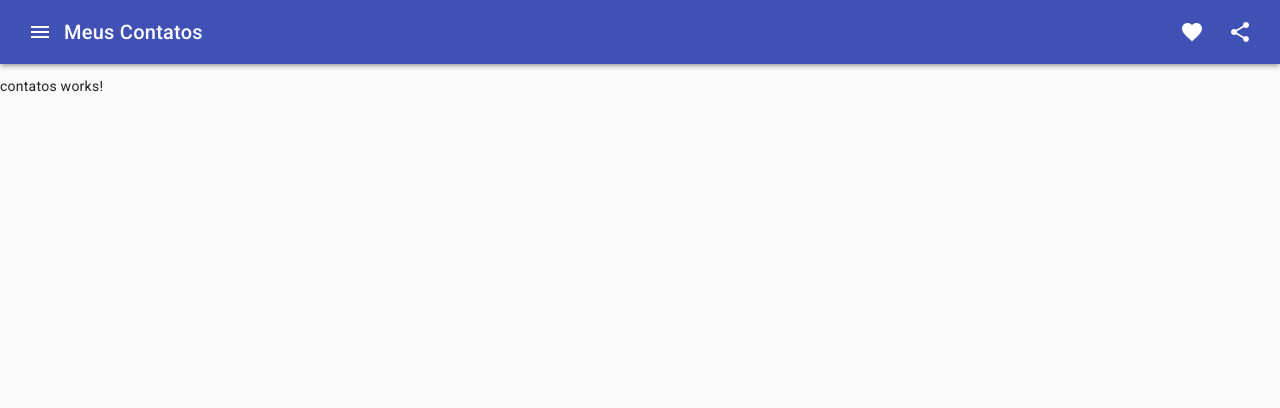
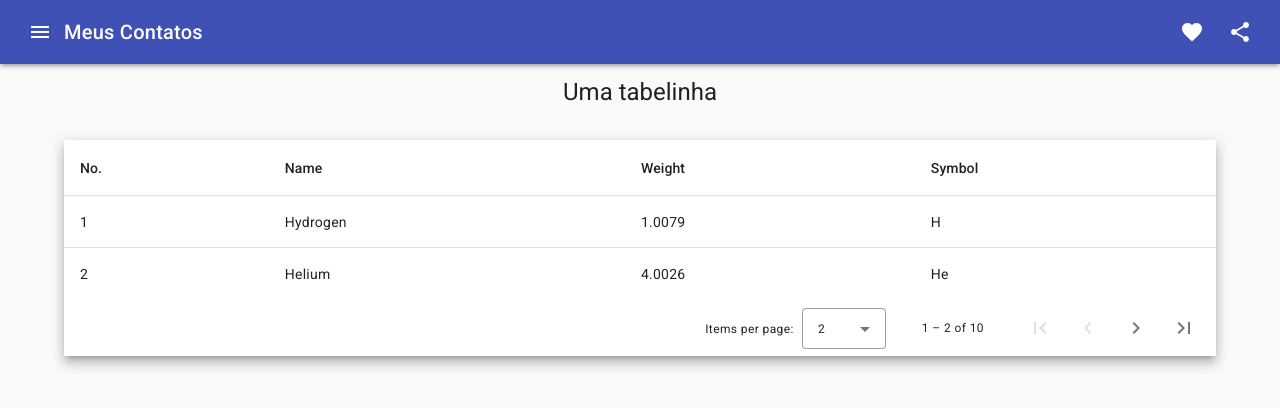
Before and after one commit to marcosdessaUCSal/lista-contatos, an Angular app in the folder FRONTEND/contatos/: page /contatos in a window 1280 px wide. Shown: the top 408 px of the page. Built offline with nearby package versions, Linux system fonts and the light colour scheme.

Commit message:
FRONT: modelo provisório da funcionalidade Contatos, com dados mocados

```diff
--- a/FRONTEND/contatos/src/app/components/contatos/contatos.component.css
+++ b/FRONTEND/contatos/src/app/components/contatos/contatos.component.css
@@ -0,0 +1,31 @@
+.container {
+    width: 90%;
+    margin: auto;
+}
+
+table {
+    width: 100%;
+}
+
+mat-form-field {
+    width: 100%;
+}
+
+button {
+    width: 100%;
+    margin-bottom: 1rem;
+}
+
+h1 {
+    width: 100%;
+    text-align: center;
+    margin-bottom: 2rem;
+}
+
+.edit {
+    color: darkslateblue;
+}
+
+.delete {
+    color: brown;
+}
--- a/FRONTEND/contatos/src/app/components/contatos/contatos.component.html
+++ b/FRONTEND/contatos/src/app/components/contatos/contatos.component.html
@@ -1 +1,40 @@
-<p>contatos works!</p>
+<div class="container">
+    <h1>Uma tabelinha</h1>
+
+    <div class="mat-elevation-z8">
+        <table mat-table [dataSource]="dataSource">
+
+            <!--- Note that these columns can be defined in any order.
+                  The actual rendered columns are set as a property on the row definition" -->
+
+            <!-- Position Column -->
+            <ng-container matColumnDef="position">
+                <th mat-header-cell *matHeaderCellDef> No. </th>
+                <td mat-cell *matCellDef="let element"> {{element.position}} </td>
+            </ng-container>
+
+            <!-- Name Column -->
+            <ng-container matColumnDef="name">
+                <th mat-header-cell *matHeaderCellDef> Name </th>
+                <td mat-cell *matCellDef="let element"> {{element.name}} </td>
+            </ng-container>
+
+            <!-- Weight Column -->
+            <ng-container matColumnDef="weight">
+                <th mat-header-cell *matHeaderCellDef> Weight </th>
+                <td mat-cell *matCellDef="let element"> {{element.weight}} </td>
+            </ng-container>
+
+            <!-- Symbol Column -->
+            <ng-container matColumnDef="symbol">
+                <th mat-header-cell *matHeaderCellDef> Symbol </th>
+                <td mat-cell *matCellDef="let element"> {{element.symbol}} </td>
+            </ng-container>
+
+            <tr mat-header-row *matHeaderRowDef="displayedColumns"></tr>
+            <tr mat-row *matRowDef="let row; columns: displayedColumns;"></tr>
+        </table>
+
+        <mat-paginator #paginator [pageSizeOptions]="[2, 4, 6, 10]" showFirstLastButtons></mat-paginator>
+    </div>
+</div>
--- a/FRONTEND/contatos/src/app/components/contatos/contatos.component.ts
+++ b/FRONTEND/contatos/src/app/components/contatos/contatos.component.ts
@@ -1,10 +1,56 @@
-import { Component } from '@angular/core';
+import { Component, OnInit, ViewChild } from '@angular/core';
+import { MatPaginator, PageEvent } from '@angular/material/paginator';
+import { MatTableDataSource } from '@angular/material/table';
 
 @Component({
   selector: 'app-contatos',
   templateUrl: './contatos.component.html',
   styleUrls: ['./contatos.component.css']
 })
-export class ContatosComponent {
+
+
+
+export class ContatosComponent implements OnInit {
+
+  ELEMENT_DATA: any = [];
+
+  dataSource = new MatTableDataSource<any>(this.ELEMENT_DATA);
+  dataSourceWithPageSize = new MatTableDataSource<any>(this.ELEMENT_DATA);
+
+  @ViewChild('paginator') paginator!: MatPaginator;
+  @ViewChild('paginatorPageSize') paginatorPageSize!: MatPaginator;
+
+  displayedColumns: string[] = ['position', 'name', 'weight', 'symbol'];
+  // dataSource = this.ELEMENT_DATA;
+
+
+
+  constructor() { }
+
+  ngOnInit(): void {
+    this.ELEMENT_DATA = [
+      { position: 1, name: 'Hydrogen', weight: 1.0079, symbol: 'H' },
+      { position: 2, name: 'Helium', weight: 4.0026, symbol: 'He' },
+      { position: 3, name: 'Lithium', weight: 6.941, symbol: 'Li' },
+      { position: 4, name: 'Beryllium', weight: 9.0122, symbol: 'Be' },
+      { position: 5, name: 'Boron', weight: 10.811, symbol: 'B' },
+      { position: 6, name: 'Carbon', weight: 12.0107, symbol: 'C' },
+      { position: 7, name: 'Nitrogen', weight: 14.0067, symbol: 'N' },
+      { position: 8, name: 'Oxygen', weight: 15.9994, symbol: 'O' },
+      { position: 9, name: 'Fluorine', weight: 18.9984, symbol: 'F' },
+      { position: 10, name: 'Neon', weight: 20.1797, symbol: 'Ne' }
+    ];
+    this.dataSource = new MatTableDataSource<any>(this.ELEMENT_DATA);
+    this.dataSourceWithPageSize = new MatTableDataSource(this.ELEMENT_DATA);
+    this.dataSource.paginator = this.paginator;
+
+
+  }
+
+  ngAfterViewInit() {
+    this.dataSource.paginator = this.paginator;
+    this.dataSourceWithPageSize.paginator = this.paginatorPageSize;
+  }
+
 
 }
--- a/FRONTEND/contatos/src/app/components/sobre/sobre.component.css
+++ b/FRONTEND/contatos/src/app/components/sobre/sobre.component.css
@@ -5,7 +5,7 @@
     background-color: lightgray;
 }
 
-img {
+.imgjob {
     height: 15rem;
 }
 
--- a/FRONTEND/contatos/src/app/components/sobre/sobre.component.html
+++ b/FRONTEND/contatos/src/app/components/sobre/sobre.component.html
@@ -1,9 +1,11 @@
+<!-- <img src="assets/fundo.jpg" alt=""> -->
+
 <div class="card mat-elevation-z8">
     <mat-card class="cor">
         <div class="container">
             <h1 class="mat-elevation-z8">Meus Contatos</h1>
         </div>
-        <img mat-card-image src="assets/mywork.svg" alt="Meus Contatos">
+        <img class="imgjob" mat-card-image src="assets/mywork.svg" alt="Meus Contatos">
         <mat-card-content>
             <p *ngIf="false">
                 Olá! Seja bem vindo ao sistema Help Desk desenvolvido por mim no curso Desenvolvedor Full Stack.<br />
```
Also changed, not shown: FRONTEND/contatos/src/app/app.module.ts (+7 -3 lines), FRONTEND/contatos/src/app/app.component.css (line endings or trailing spaces), FRONTEND/contatos/src/app/components/home/home.component.css (line endings or trailing spaces), FRONTEND/contatos/src/assets/fundo.jpg (added).
